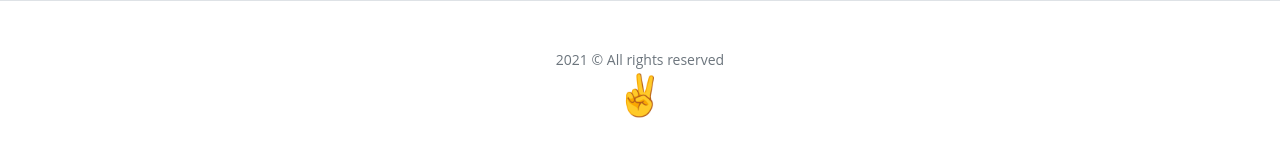
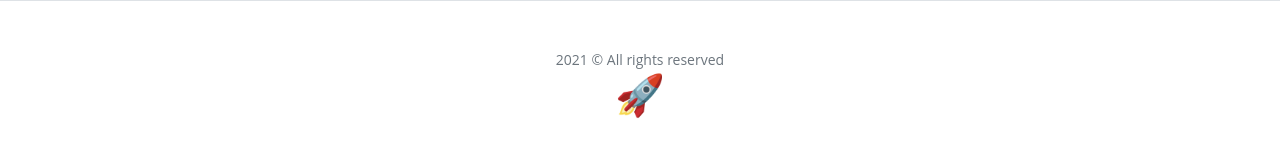
Before and after one commit to vaivodeieva/Trainings, a React (Create React App) app: page /aboutus in a window 1280 px wide. Shown: the part 757-914 px from the top of the page. Built offline with nearby package versions, Linux system fonts and the light colour scheme.

Commit message:
update footer

```diff
--- a/src/Components/Footer.js
+++ b/src/Components/Footer.js
@@ -10,7 +10,7 @@ function Footer() {
             <footer className="pt-4 my-md-5 pt-md-5 border-top">
                 <div className="row">
                     <div className="col-12 col-md">
-                        <small className="d-block mb-3 text-muted text-center"> {date.getFullYear()} © All rights reserved <h1>✌️</h1></small></div>
+                        <small className="d-block mb-3 text-muted text-center"> {date.getFullYear()} © All rights reserved <h1>🚀 </h1></small></div>
                 </div>
             </footer>
         </div>
--- a/src/Components/Header.js
+++ b/src/Components/Header.js
@@ -22,7 +22,7 @@ function Header() {
 
     return (
         <div>
-            <nav className="navbar navbar-expand-lg navbar-dark bg-dark">
+            <nav className="navbar navbar-expand-lg navbar-dark bg-dark d-flex flex row-reverse">
                 <div className="container-fluid">
 
                     <button onClick={toggleMainMenu} className={menuTogglerButtonClasses} type="button" data-bs-toggle="collapse" data-bs-target="#navbarNavAltMarkup" aria-controls="navbarNavAltMarkup" aria-expanded="false" aria-label="Toggle navigation">
```
